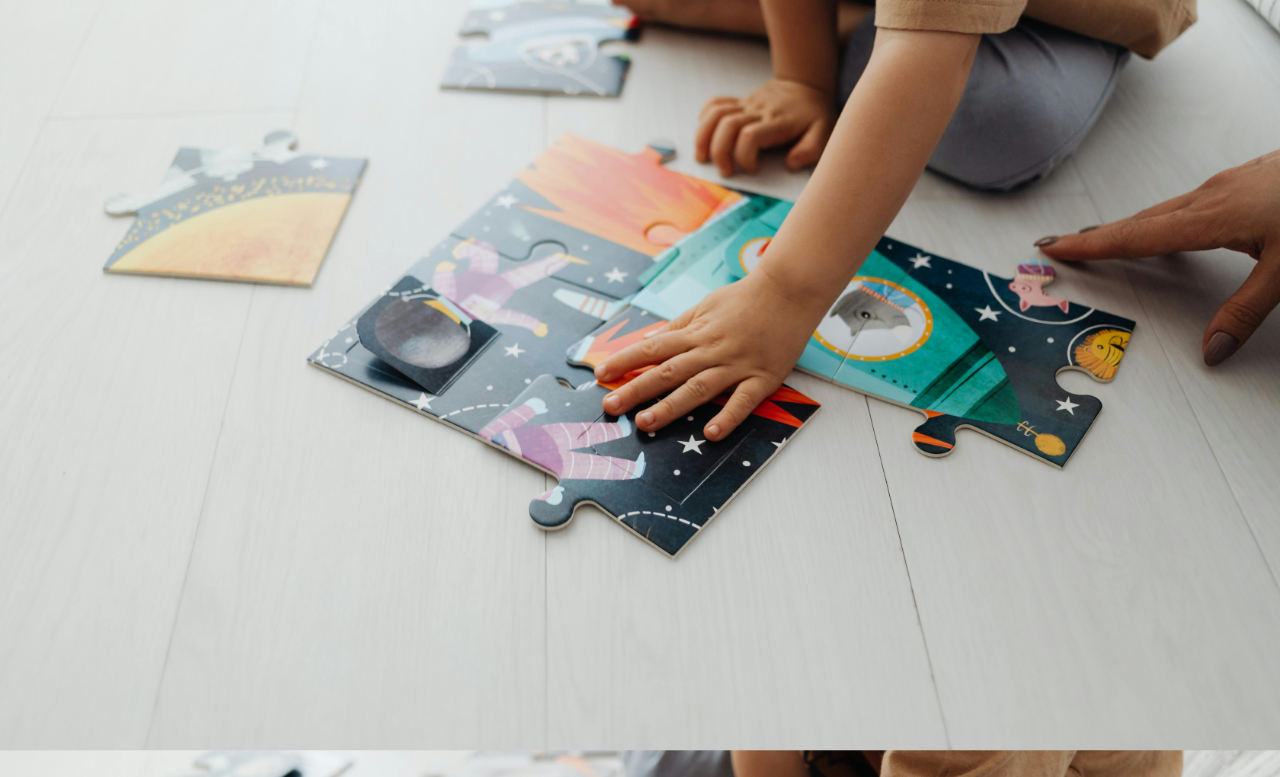
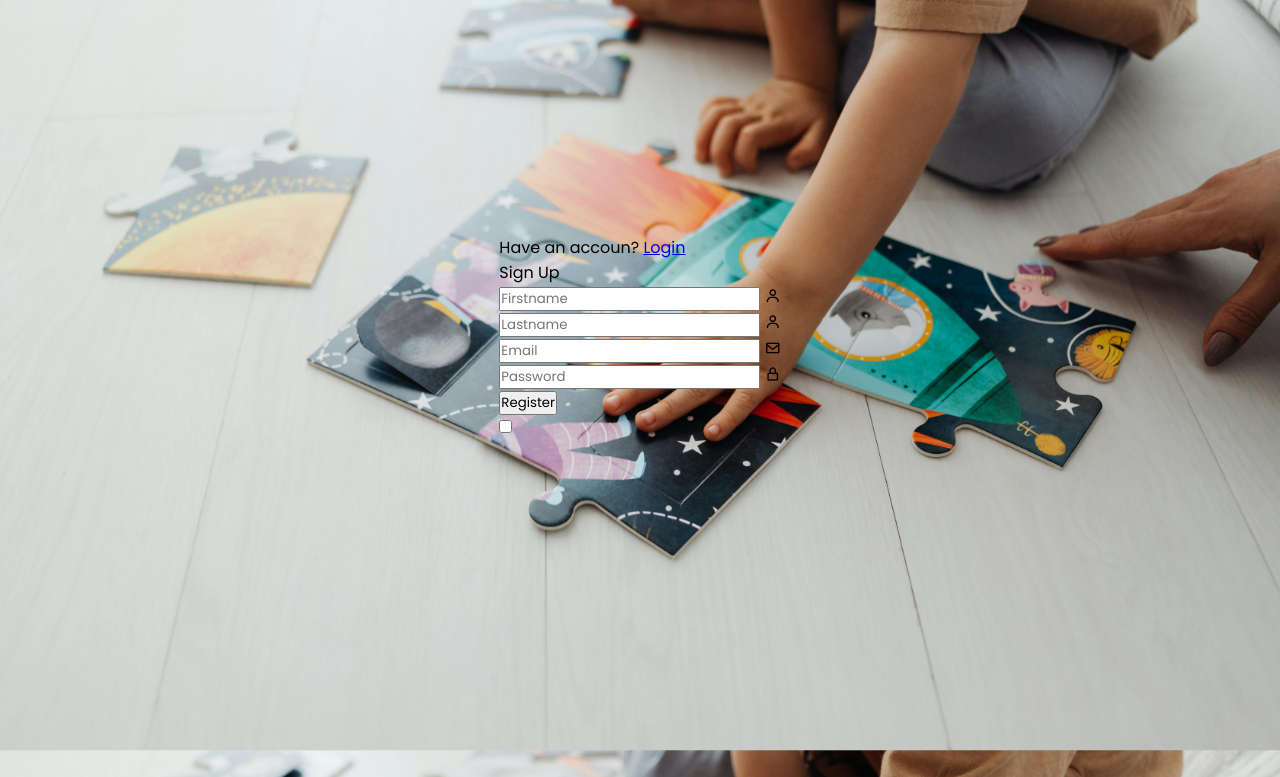
Before and after one commit to amorimsf/Login-Page, a plain HTML site: page index.html in a window 1280 px wide. Shown: the part 103-880 px from the top of the page. Drawn offline with nearby package versions, Linux system fonts and the light colour scheme.

Commit message:
atualização do formulário

```diff
--- a/estilo/style.css
+++ b/estilo/style.css
@@ -84,6 +84,6 @@ body {
     background: rgba(255, 255, 255, 0.5);
 }
 
-.nav-manu-btn {
+.nav-menu-btn {
     display: none;
 }
--- a/index.html
+++ b/index.html
@@ -29,6 +29,51 @@
             <i class="bx bx-menu"></i>
         </div>
     </nav>
+
+<!----------------------- Form box-------------------------------->
+    <div class="form-box">
+        <!--------------- Registration Form ---------------------->
+        <div class="register-container" id="register">
+            <div class="top">
+                <span>Have an accoun? <a href="#" onclick="login()">Login</a></span>
+                <header>Sign Up</header>
+            </div>
+            <div class="two-forms">
+                <div class="input-box">
+                    <input type="text" class="input-field" placeholder="Firstname">
+                    <i class="bx bx-user"></i>
+                </div>
+            </div>
+            <div class="two-forms">
+                <div class="input-box">
+                    <input type="text" class="input-field" placeholder="Lastname">
+                    <i class="bx bx-user"></i>
+                </div>
+            </div>
+            <div class="two-forms">
+                <div class="input-box">
+                    <input type="text" class="input-field" placeholder="Email">
+                    <i class="bx bx-envelope"></i>
+                </div>
+            </div>
+            <div class="two-forms">
+                <div class="input-box">
+                    <input type="password" class="input-field" placeholder="Password">
+                    <i class="bx bx-lock-alt"></i>
+                </div>
+            </div>
+            <div class="two-forms">
+                <div class="input-box">
+                    <input type="submit" class="submit" value="Register">
+                </div>
+                <div class="two-col">
+                    <div class="one">
+                        <input type="checkbox" id="register-check">
+                    </div>
+                </div>
+            </div>
+        </div>
+    </div>
 </div>
 </body>
 </html>
```
